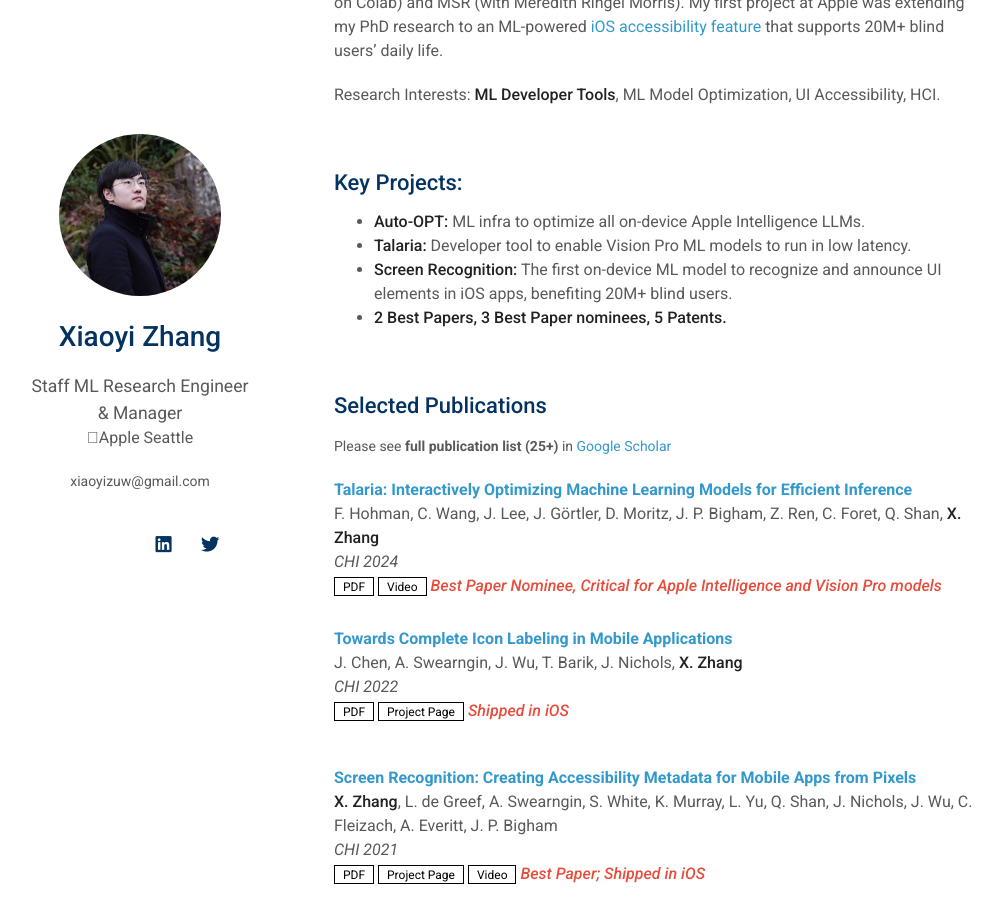
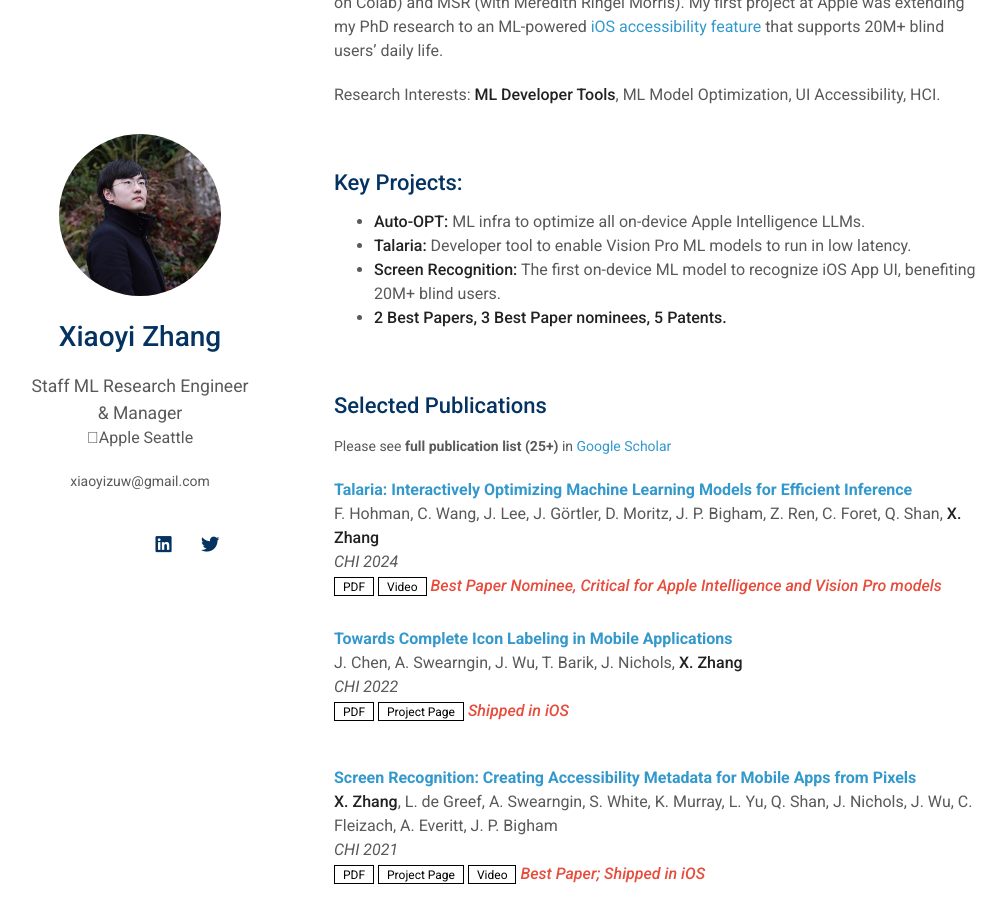
Before and after one commit to xiaoyizuw/personal-site, a Jekyll site: the page built from index.md, in a window 1280 px wide and 900 px high, scrolled down 304 px. Shown: the whole window, without its empty margins (136-1142 px from the left). Built offline with Jekyll 4.4.1, drawn with Linux system fonts in a browser that asks for light colours; nearby versions of some CDN libraries; a style sheet for code colours, icons or effects is not loaded; our own code applies the rules of GitHub Pages for plain Markdown files.

Commit message:
Update index.md

```diff
--- a/index.md
+++ b/index.md
@@ -15,7 +15,7 @@ Research Interests: **ML Developer Tools**, ML Model Optimization, UI Accessibil
 ## Key Projects:
 - **Auto-OPT:** ML infra to optimize all on-device Apple Intelligence LLMs.
 - **Talaria:** Developer tool to enable Vision Pro ML models to run in low latency.
-- **Screen Recognition:** The first on-device ML model to recognize and announce UI elements in iOS apps, benefiting 20M+ blind users.
+- **Screen Recognition:** The first on-device ML model to recognize iOS App UI, benefiting 20M+ blind users.
 - **2 Best Papers, 3 Best Paper nominees, 5 Patents.**
 
 {% include_relative _includes/publications.md %}
```
